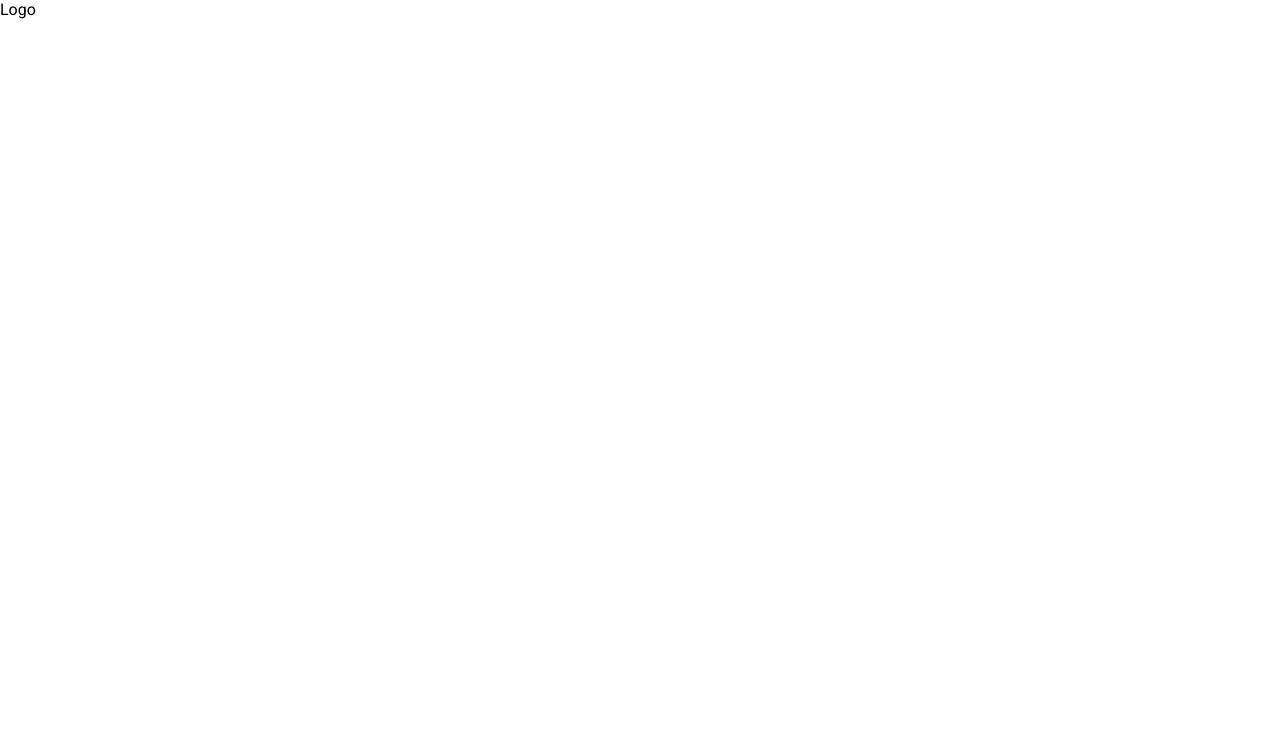
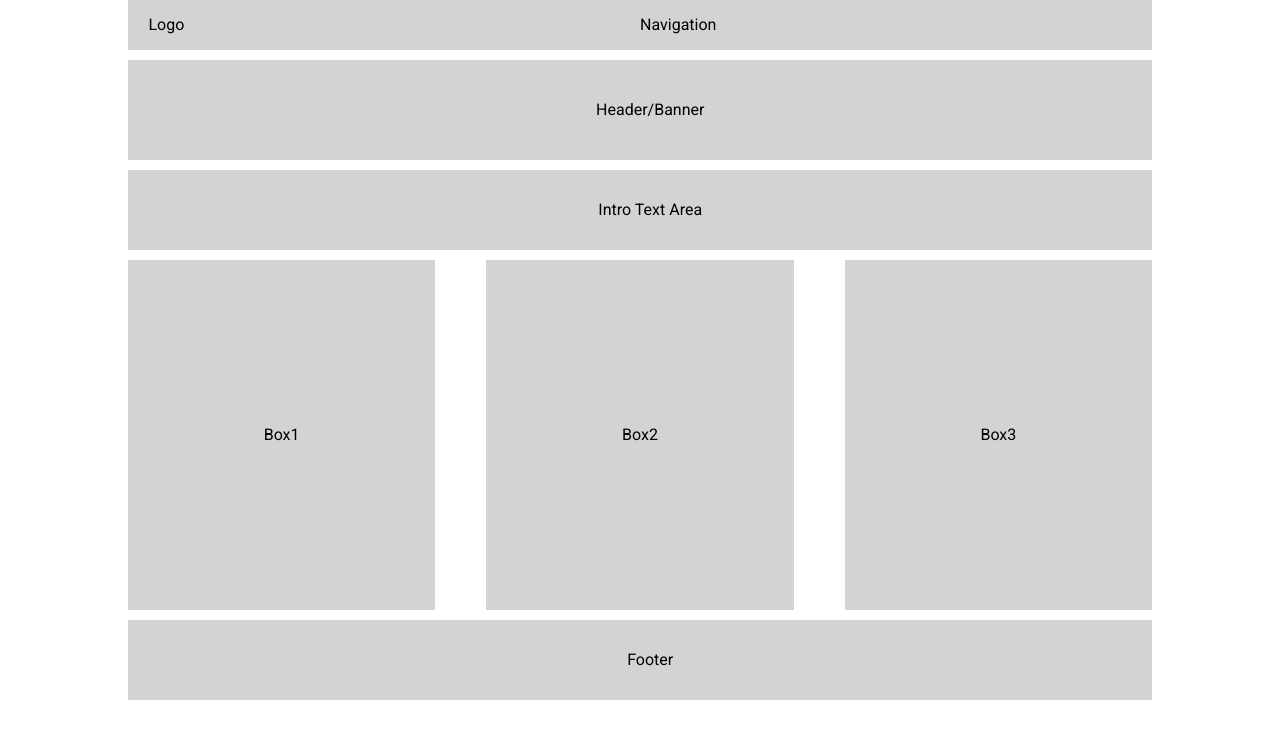
Before and after one commit to rajeshp2408/100_Web_Development_Example, a plain HTML site: page 08_Web_Page_layout(4_types)/project_2/index.html in a window 1280 px wide. Drawn offline with Linux system fonts and the light colour scheme.

Commit message:
layout 4 updated

```diff
--- a/08_Web_Page_layout(4_types)/project_2/index.html
+++ b/08_Web_Page_layout(4_types)/project_2/index.html
@@ -10,21 +10,48 @@
     <!-- Main container -->
     <div class="container">
 
-        <!-- Logo section -->
-         <div class="logo-div">
-            <p>Logo</p>
+        <div class="parent-div1">
+
+            <!-- Logo section -->
+            <div class="logo-div">
+                <p>Logo</p>
+            </div>
+
+            <!-- Nav section -->
+             <div class="nav-items">
+                <p>Navigation</p>
+             </div>
+
+        </div>
+
+        <!-- Header section -->
+         <div class="header-div">
+             <p>Header/Banner</p>
          </div>
 
-        <!-- Header section -->
-
-        <!-- Nav section -->
+        <!-- Intro Text Area section -->
+        <div class="intro-div">
+            <p>Intro Text Area</p>
+        </div>
 
         <!-- Main section -->
+        <div class="box-item">
+            <div class="box">
+                <p>Box1</p>
+            </div>
+            <div class="box">
+                <p>Box2</p>
+            </div>
+            <div class="box">
+                <p>Box3</p>
+            </div>
+        </div>
 
-        <!-- Logo section -->
 
         <!-- Footer section -->
-
+        <div class="footer">
+            <p>Footer</p>
+        </div>
 
     </div>
 </body>
--- a/08_Web_Page_layout(4_types)/project_2/statics/styles.css
+++ b/08_Web_Page_layout(4_types)/project_2/statics/styles.css
@@ -10,14 +10,118 @@
 }
 
 /* Basic -Section */
+.container{
+    width: 80%;
+    margin: auto;
+}
 
+/* Parent of Navigation/Logo  */
+/* Header -Section */
+.parent-div1{
+    width: 100%;
+    min-height: 50px;
+    background-color: lightgray;
+}
+
+.parent-div::after{
+    content: "";
+    display: block;
+    clear: both;
+}
 
 /* Logo -Section */
-
-/* Header -Section */
+.logo-div{
+    width: 50%;
+    min-height: 50px;
+    /* background-color: lightgray; */
+    float: left;
+    /* horizontal center */
+    /* text-align: center; */
+    /* vertical center */
+    line-height: 50px;
+    padding-left: 2%;
+}
 
 /* NavBar -Section */
+.nav-items{
+    width: 50%;
+    min-height: 50px;
+    /* background-color: lightgray; */
+    float: right;
+    /* horizontal center */
+    /* text-align: center; */
+    /* vertical center */
+    line-height: 50px;
+}
+
+/* Header - section*/
+.header-div{
+    width: 100%;
+    min-height: 100px;
+    background-color: lightgray;
+    margin-top: 10px;
+    padding-left: 2%;
+    /* horizontal center */
+    text-align: center;
+    line-height: 100px;
+}
+
+/* Intro - section*/
+.intro-div{
+    width: 100%;
+    min-height: 80px;
+    background-color: lightgray;
+    margin-top: 10px;
+    padding-left: 2%;
+    /* horizontal center */
+    text-align: center;
+    line-height: 80px;
+    /* line space below */
+    margin-bottom: 10px;
+}
 
 /* Body -Section */
+/* Box -section */
+.box-item{
+    width: 100%;
+    min-height: 350px;
+    /* background-color: orange; */
+    margin-bottom: 10px;
+}
+
+.box-item::after{
+    content: "";
+    display: block;
+    clear: both;
+}
+
+/* Box child-section */
+.box{
+    width: 30%;
+    min-height: 350px;
+    float: left;
+    background-color: lightgray;
+    /* horizontal center */
+    text-align: center;
+    /* vertical center */
+    line-height: 350px;
+}
+
+.box:nth-child(2){
+    margin-left: 5%;     /* to add the margin to left on middle box2 */
+    margin-right: 5%;    /* to add the margin to right on middle box2 */
+}
 
 /* Footer -Section */
+.footer{
+    width: 100%;
+    min-height: 50px;
+    background-color: lightgray;
+    /* margin-top: 10px; */
+    padding-left: 2%;
+    /* horizontal center */
+    text-align: center;
+    line-height: 80px;
+    /* line space below */
+
+}
--- /dev/null
+++ b/08_Web_Page_layout(4_types)/project_3/static/styles.css
@@ -0,0 +1,101 @@
+@import url('https://fonts.googleapis.com/css2?family=Roboto:wght@100;300;400;500;700;900&display=swap');
+
+/* RESET */
+*{
+    padding: 0px;
+    margin: 0px;
+    box-sizing: border-box;
+    font-family: "Roboto", sans-serif;
+
+}
+
+/* Main -Section */
+.container{
+    width: 80%;
+    margin: auto; /* To bring the content to middle */
+}
+
+/* header Section */
+.header-div{
+    width: 100%;
+    min-height: 50px;
+    background-color: lightgray;
+
+}
+
+.header-div::after{
+    content: "";
+    display: block;
+    clear: both;
+
+}
+
+/* Logo Section */
+.logo-div{
+    padding-left: 2%;
+    line-height: 50px;
+    margin-bottom: 10px;
+}
+
+/* Parent Body -Section */
+.body-main-div{
+    width: 100%;
+    min-height: 580px;
+    /* background-color: lightgray; */
+}
+
+.body-main-div::after{
+    content: "";
+    display: block;
+    clear: both;
+
+}
+/*Left Side Navigation Section */
+.left-div{
+    width: 25%;
+    min-height: 580px;
+    /* background-color: aqua; */
+    /* text-align: center;
+    line-height: 500px; */
+    padding-left: 2%;
+    float: left;
+}
+
+/* Right Side Section */
+.right-div{
+    width: 75%;
+    min-height: 580px;
+    /* background-color:blue; */
+    float: right;
+
+}
+
+/* Header/Banner Section */
+.header-banner-div{
+    width: 100%;
+    min-height: 200px;
+    background-color: lightgrey;
+    margin-bottom: 20px;
+    text-align: center;
+    line-height: 200px;
+}
+/* Body Area Section */
+.body-div{
+    width: 100%;
+    min-height: 360px;
+    background-color: lightgrey;
+    /* margin-bottom: 2%; */
+    text-align: center;
+    line-height: 360px;
+
+}
+
+/* Footer Section */
+.footer-div{
+    width: 100%;
+    min-height: 50px;
+    background-color: lightgray;
+    text-align: center;
+    line-height: 50px;
+    margin-top: 10px;
+}
--- /dev/null
+++ b/08_Web_Page_layout(4_types)/project_4/statics/styles.css
@@ -0,0 +1,111 @@
+@import url('https://fonts.googleapis.com/css2?family=Roboto:wght@100;300;400;500;700;900&display=swap');
+
+/* RESET */
+*{
+    padding: 0px;
+    margin: 0px;
+    box-sizing: border-box;
+    font-family: "Roboto", sans-serif;
+
+}
+
+/* Basic -Section */
+.container{
+    width: 80%;
+    margin: auto;
+}
+
+/* Header -Section */
+.parent-header-div{
+    width: 100%;
+    min-height: 50px;
+    background-color: lightgray;
+    margin-bottom: 10px;
+}
+
+.parent-header-div::after{
+    content: "";
+    display: block;
+    clear: both;
+}
+
+.logo-div{
+    width: 20%;
+    float: left; /* Position Left */
+    padding-left: 2%;
+    /* text-align: center; */
+    line-height: 50px;
+}
+
+.nav-div{
+    width: 75%;
+    float: right; /* Position Right */
+    text-align: center;
+    line-height: 50px;
+
+}
+
+/* Other Blocks */
+/* Row Section */
+.row-div{
+    width: 100%;
+    min-height: 100px;
+    /* background-color: red; */
+    margin-bottom: 10px;
+}
+
+/* Column Section */
+.column-div{
+    width: 22%;
+    min-height: 100px;
+    background-color:lightgray;
+    float: left;
+}
+
+.column-div:nth-child(2){
+    margin-left: 4%;
+    margin-right: 4%; */
+}
+.column-div:nth-child(3){
+
+    margin-right: 4%;
+}
+
+/* Box Items -Section */
+.box-item{
+    width: 100%;
+    min-height: 150px;
+    /* background-color: lightgray; */
+    margin-top: 10px;
+}
+
+.box-item::after{
+    content: "";
+    display: block;
+    clear: both;
+}
+
+.box{
+    width: 30%;
+    /* min-height:150px; */
+    float: left;
+    text-align: center;
+    line-height:150px;
+    background-color: lightgray;
+}
+
+.box:nth-child(2){
+    margin-left: 5%;
+    margin-right: 5%;
+}
+
+/* Footer -Section */
+.footer-div{
+    width: 100%;
+    min-height: 50px;
+    background-color: lightgray;
+    text-align: center;
+    line-height: 50px;
+    margin-top: 10px;
+
+}
```
Also changed, not shown: 08_Web_Page_layout(4_types)/project_3/index.html (added, +61 -0 lines), 08_Web_Page_layout(4_types)/project_4/index.html (added, +121 -0 lines), 08_Web_Page_layout(4_types)/project_2/layout_2.jpg (added), 08_Web_Page_layout(4_types)/project_3/layout_3.jpg (added), 08_Web_Page_layout(4_types)/project_4/Layout_4.jpg (added), 1 other file.
